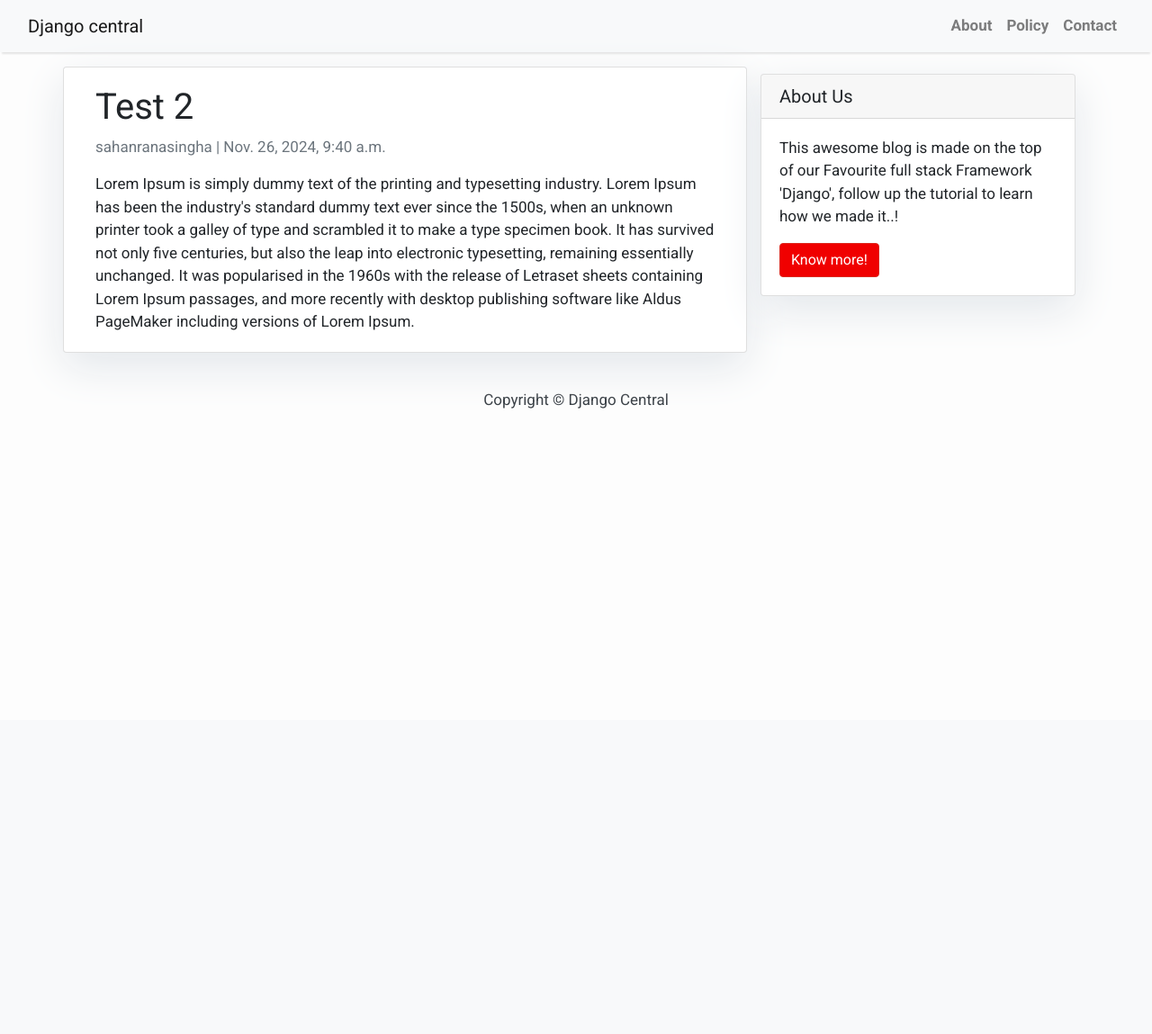
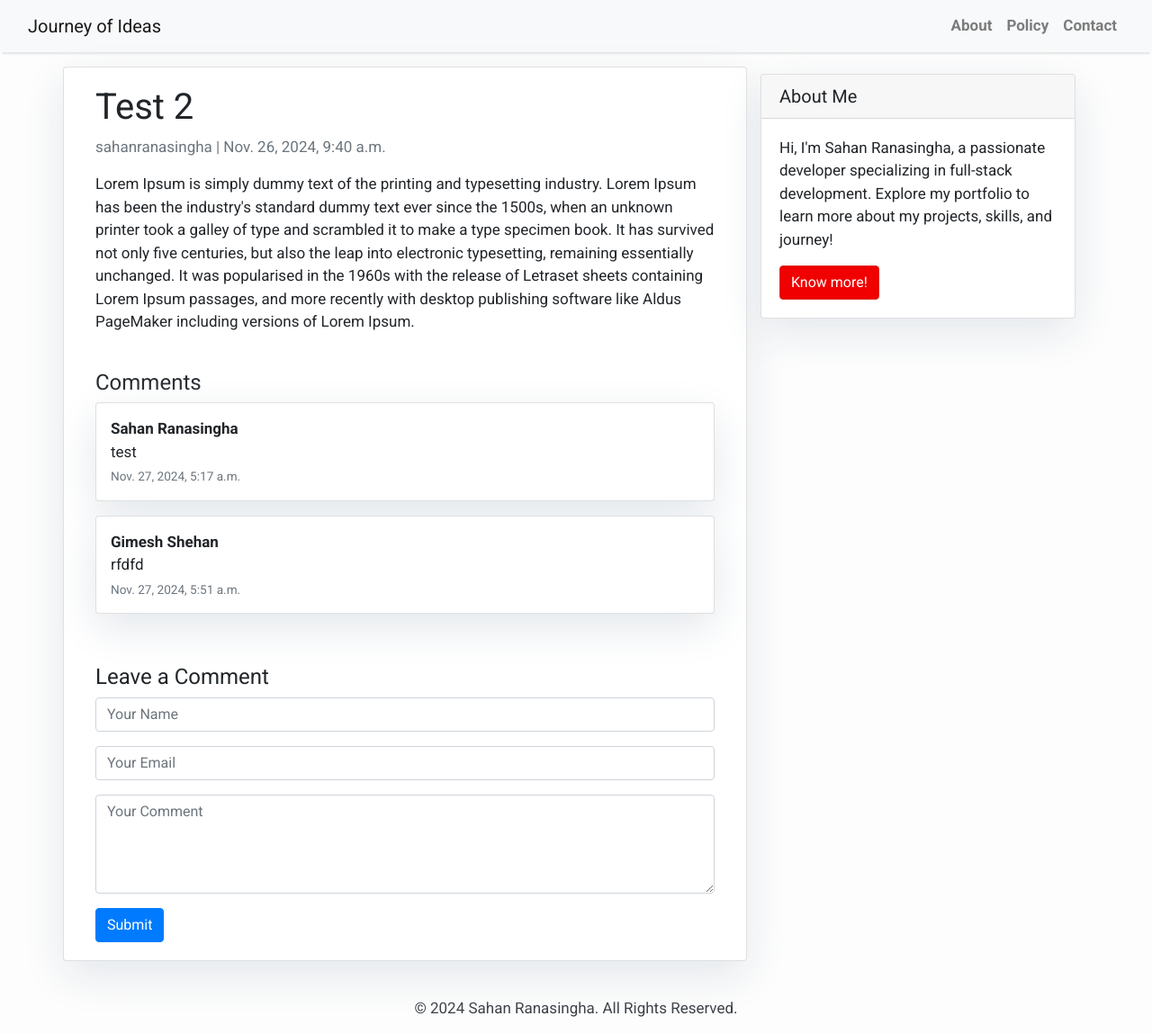
Before and after one commit to sahanRanasingha/Blog-Posting-Website, a Django app: a page that uses blogProject/blog/templates/base.html in a window 1280 px wide. Shown: the whole page at 90% size. Before the commit the page ends 454 px from the top, so only its background shows below. Run offline with Django 5.2, Linux system fonts and the light colour scheme; data comes from the database, SQL or seed files in the repository; both versions use the stored data as it was after the commit; some libraries are stand-ins or nearby versions.

Commit message:
Updated comment form to replace labels with placeholders

```diff
--- /dev/null
+++ b/blogProject/blog/forms.py
@@ -0,0 +1,7 @@
+from django import forms
+from .models import Comment
+
+class CommentForm(forms.ModelForm):
+    class Meta:
+        model = Comment
+        fields = ('name', 'email', 'body')
--- a/blogProject/blog/models.py
+++ b/blogProject/blog/models.py
@@ -1,17 +1,16 @@
 from django.db import models
 from django.contrib.auth.models import User
 
-
 STATUS = (
-    (0,"Draft"),
-    (1,"Publish")
+    (0, "Draft"),
+    (1, "Publish")
 )
 
 class Post(models.Model):
     title = models.CharField(max_length=200, unique=True)
     slug = models.SlugField(max_length=200, unique=True)
-    author = models.ForeignKey(User, on_delete= models.CASCADE,related_name='blog_posts')
-    updated_on = models.DateTimeField(auto_now= True)
+    author = models.ForeignKey(User, on_delete=models.CASCADE, related_name='blog_posts')
+    updated_on = models.DateTimeField(auto_now=True)
     content = models.TextField()
     created_on = models.DateTimeField(auto_now_add=True)
     status = models.IntegerField(choices=STATUS, default=0)
@@ -21,3 +20,18 @@ class Post(models.Model):
 
     def __str__(self):
         return self.title
+
+
+class Comment(models.Model):
+    post = models.ForeignKey(Post, on_delete=models.CASCADE, related_name='comments')
+    name = models.CharField(max_length=80)
+    email = models.EmailField()
+    body = models.TextField()
+    created_on = models.DateTimeField(auto_now_add=True)
+    active = models.BooleanField(default=False)
+
+    class Meta:
+        ordering = ['created_on']
+
+    def __str__(self):
+        return f"Comment by {self.name} on {self.post}"
--- a/blogProject/blog/templates/base.html
+++ b/blogProject/blog/templates/base.html
@@ -2,7 +2,7 @@
 <html>
 
     <head>
-        <title>Django Central</title>
+        <title>Journey of Ideas</title>
         <link href="https://fonts.googleapis.com/css?family=Roboto:400,700" rel="stylesheet">
         <meta name="google" content="notranslate" />
         <meta name="viewport" content="width=device-width, initial-scale=1" />
@@ -37,7 +37,7 @@
         <!-- Navigation -->
         <nav class="navbar navbar-expand-lg navbar-light bg-light shadow" id="mainNav">
             <div class="container-fluid">
-                <a class="navbar-brand" href="{% url 'home' %}">Django central</a>
+                <a class="navbar-brand" href="{% url 'home' %}">Journey of Ideas</a>
                 <button class="navbar-toggler navbar-toggler-right" type="button" data-toggle="collapse" data-target="#navbarResponsive"
                     aria-controls="navbarResponsive" aria-expanded="false" aria-label="Toggle navigation">
                     <span class="navbar-toggler-icon"></span>
@@ -45,7 +45,7 @@
                 <div class="collapse navbar-collapse" id="navbarResponsive">
                     <ul class="navbar-nav ml-auto">
                         <li class="nav-item text-black">
-                            <a class="nav-link text-black font-weight-bold" href="#">About</a>
+                            <a class="nav-link text-black font-weight-bold" href="https://sahan-ranasingha.web.app/">About</a>
                         </li>
                         <li class="nav-item text-black">
                             <a class="nav-link text-black font-weight-bold" href="#">Policy</a>
@@ -62,7 +62,7 @@
         {% endblock content %}
         <!-- Footer -->
         <footer class="py-3 bg-grey">
-            <p class="m-0 text-dark text-center ">Copyright &copy; Django Central</p>
+            <p class="m-0 text-dark text-center ">&copy; 2024 Sahan Ranasingha. All Rights Reserved.</p>
         </footer>
     </body>
 </html>
--- a/blogProject/blog/templates/index.html
+++ b/blogProject/blog/templates/index.html
@@ -22,8 +22,8 @@
         <div class="row">
             <div class=" col-md-8 col-md-10 mx-auto">
                 <div class="site-heading">
-                    <h3 class=" site-heading my-4 mt-3 text-white"> Welcome to my awesome Blog </h3>
-                    <p class="text-light">We Love Django As much as you do..! &nbsp
+                    <h3 class=" site-heading my-4 mt-3 text-white"> Welcome to My Awesome Blog </h3>
+                    <p class="text-light">This blog is a collection of my thoughts, experiences, and insights on topics I’m passionate about. From technology to life lessons, there’s something here for everyone...! &nbsp
                     </p>
                 </div>
             </div>
--- a/blogProject/blog/templates/post_detail.html
+++ b/blogProject/blog/templates/post_detail.html
@@ -1,15 +1,56 @@
-{% extends 'base.html' %} {% block content %}
+{% extends 'base.html' %}
+{% block content %}
 
 <div class="container">
   <div class="row">
-    <div class="col-md-8 card mb-4  mt-3 left  top">
+    <!-- Blog Post Content -->
+    <div class="col-md-8 card mb-4 mt-3 left top">
       <div class="card-body">
-        <h1>{% block title %} {{ object.title }} {% endblock title %}</h1>
-        <p class=" text-muted">{{ post.author }} | {{ post.created_on }}</p>
-        <p class="card-text ">{{ object.content | safe }}</p>
+        <h1>{% block title %} {{ post.title }} {% endblock title %}</h1>
+        <p class="text-muted">{{ post.author }} | {{ post.created_on }}</p>
+        <p class="card-text">{{ post.content | safe }}</p>
+      </div>
+
+      <!-- Comments Section -->
+      <div class="card-body">
+        <h4>Comments</h4>
+        {% for comment in comments %}
+          <div class="card mb-3 p-3">
+            <strong>{{ comment.name }}</strong>
+            <p class="mb-1">{{ comment.body }}</p>
+            <small class="text-muted">{{ comment.created_on }}</small>
+          </div>
+        {% empty %}
+          <p>No comments yet. Be the first to comment!</p>
+        {% endfor %}
+      </div>
+
+      <!-- Comment Form -->
+      <div class="card-body">
+        <h4>Leave a Comment</h4>
+        {% if new_comment %}
+          <p class="alert alert-success">Your comment has been submitted and is awaiting approval.</p>
+        {% endif %}
+        <form method="post">
+          {% csrf_token %}
+          <div class="mb-3">
+            <input type="text" name="name" class="form-control" placeholder="Your Name" value="{{ comment_form.name.value|default:'' }}">
+          </div>
+          <div class="mb-3">
+            <input type="email" name="email" class="form-control" placeholder="Your Email" value="{{ comment_form.email.value|default:'' }}">
+          </div>
+          <div class="mb-3">
+            <textarea name="body" class="form-control" placeholder="Your Comment" rows="4">{{ comment_form.body.value|default:'' }}</textarea>
+          </div>
+          <button type="submit" class="btn btn-primary">Submit</button>
+        </form>
       </div>
     </div>
-    {% block sidebar %} {% include 'sidebar.html' %} {% endblock sidebar %}
+
+    <!-- Sidebar -->
+    {% block sidebar %}
+      {% include 'sidebar.html' %}
+    {% endblock sidebar %}
   </div>
 </div>
 
--- a/blogProject/blog/templates/sidebar.html
+++ b/blogProject/blog/templates/sidebar.html
@@ -1,19 +1,21 @@
 {% block sidebar %}
 
 <style>
-        .card{
+    .card {
         box-shadow: 0 16px 48px #E3E7EB;
     }
-
 </style>
 
 <!-- Sidebar Widgets Column -->
-<div class="col-md-4 float-right ">
+<div class="col-md-4 float-right">
     <div class="card my-4">
-        <h5 class="card-header">About Us</h5>
+        <h5 class="card-header">About Me</h5>
         <div class="card-body">
-        <p class="card-text"> This awesome blog is made on the top of our Favourite full stack Framework 'Django', follow up the tutorial to learn how we made it..!</p>
-        <a href="https://djangocentral.com/building-a-blog-application-with-django"
+            <p class="card-text">
+                Hi, I'm Sahan Ranasingha, a passionate developer specializing in full-stack development.
+                Explore my portfolio to learn more about my projects, skills, and journey!
+            </p>
+            <a href="https://sahan-ranasingha.web.app/"
                class="btn btn-danger">Know more!</a>
         </div>
     </div>
--- a/blogProject/blog/urls.py
+++ b/blogProject/blog/urls.py
@@ -3,5 +3,5 @@ from django.urls import path
 
 urlpatterns = [
     path('', views.PostList.as_view(), name='home'),
-    path('<slug:slug>/', views.PostDetail.as_view(), name='post_detail'),
+    path('<slug:slug>/', views.post_detail, name='post_detail'),
 ]
--- a/blogProject/blog/views.py
+++ b/blogProject/blog/views.py
@@ -1,10 +1,31 @@
 from django.views import generic
-from .models import Post
+from django.shortcuts import get_object_or_404, render
+from .models import Post, Comment
+from .forms import CommentForm
 
 class PostList(generic.ListView):
     queryset = Post.objects.filter(status=1).order_by('-created_on')
     template_name = 'index.html'
 
-class PostDetail(generic.DetailView):
-    model = Post
-    template_name = 'post_detail.html'
+
+def post_detail(request, slug):
+    post = get_object_or_404(Post, slug=slug)
+    comments = post.comments.filter(active=True)
+    new_comment = None
+
+    if request.method == 'POST':
+        comment_form = CommentForm(data=request.POST)
+        if comment_form.is_valid():
+            # Create a new comment but don't save it yet
+            new_comment = comment_form.save(commit=False)
+            new_comment.post = post
+            new_comment.save()
+    else:
+        comment_form = CommentForm()
+
+    return render(request, 'post_detail.html', {
+        'post': post,
+        'comments': comments,
+        'new_comment': new_comment,
+        'comment_form': comment_form,
+    })
```
Also changed, not shown: blogProject/blog/admin.py (+12 -2 lines), blogProject/blog/migrations/0002_comment.py (added), blogProject/db.sqlite3. Lines whose indentation alone changed are shown as unchanged.
